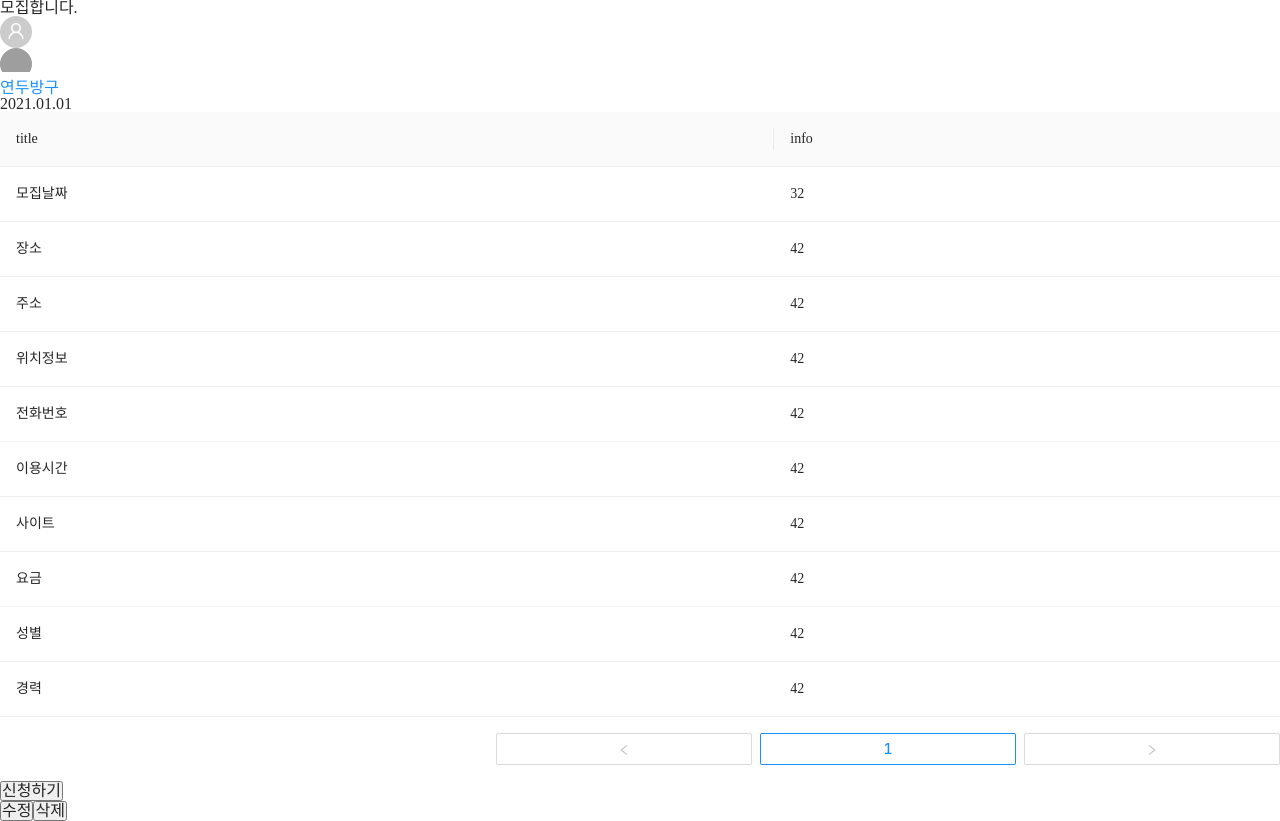
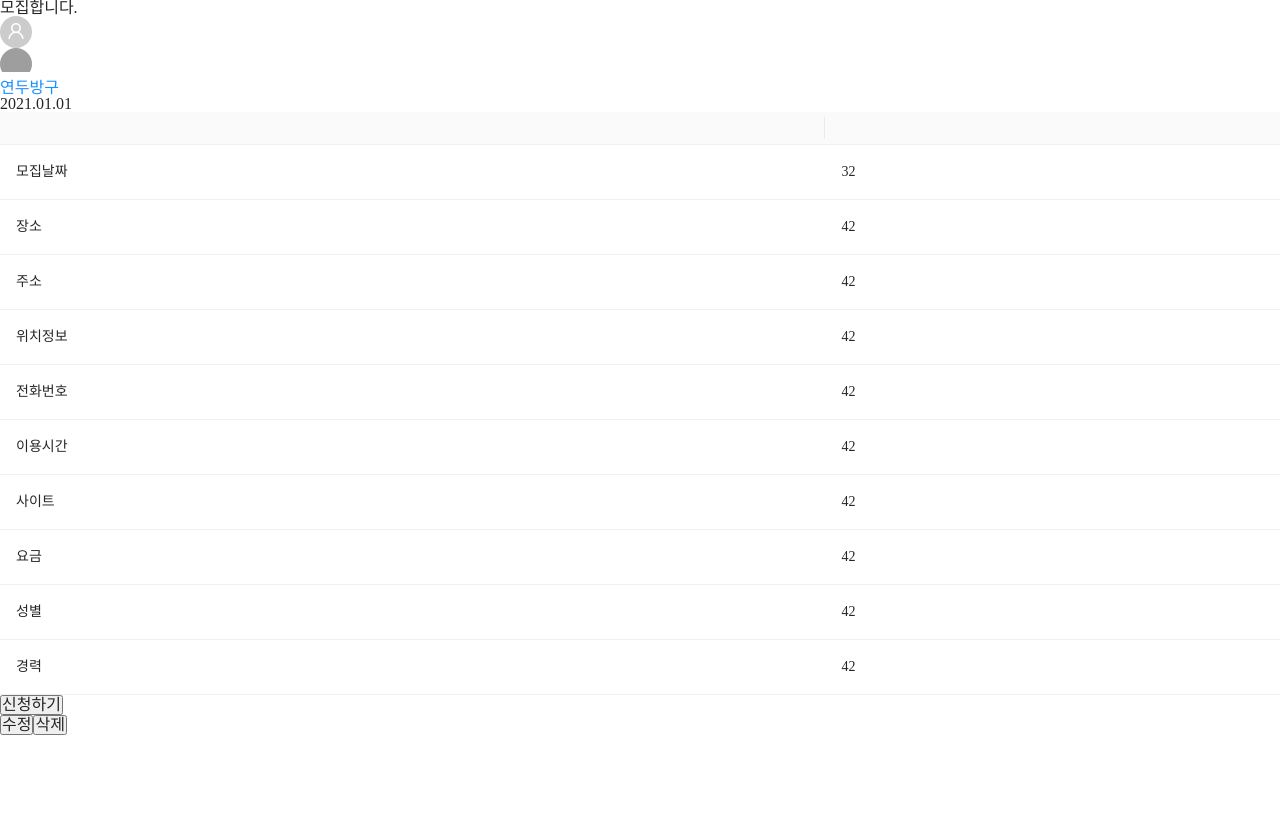
Before and after one commit to ssso-pro1/tennis-together-fe, a React (Create React App) app: page /detail/1 in a window 1280 px wide. After the commit the page ends 800 px from the top, so only its background shows below. Built offline with nearby package versions, Linux system fonts and the light colour scheme; grey boxes are pictures that could not be loaded.

Commit message:
💄 Fixing the table style

```diff
--- a/src/components/DetailTable.js
+++ b/src/components/DetailTable.js
@@ -55,12 +55,10 @@ const dataSource = [
 
 const columns = [
   {
-    title: 'title',
     dataIndex: 'title',
     key: 'title',
   },
   {
-    title: 'info',
     dataIndex: 'info',
     key: 'info',
   },
@@ -69,7 +67,7 @@ const columns = [
 function DetailTable() {
   return (
     <div>
-      <Table dataSource={dataSource} columns={columns} />
+      <Table dataSource={dataSource} columns={columns} pagination={false} />
     </div>
   )
 }
```
